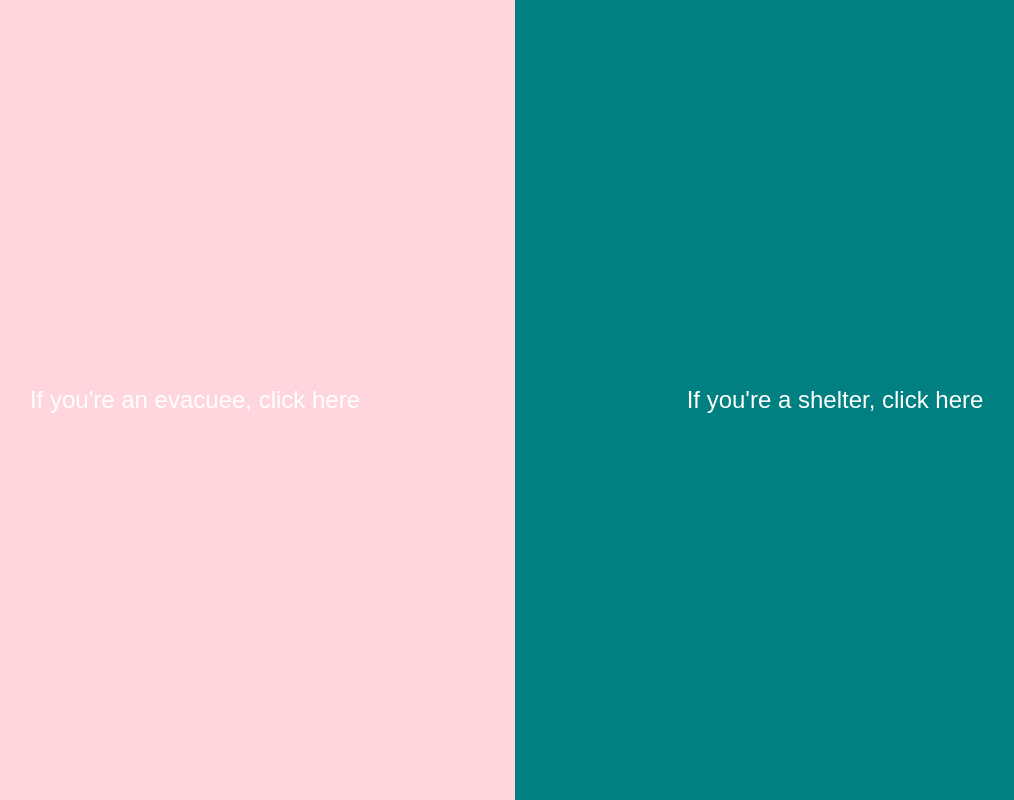
After one commit to kwarraich/lifelines_hackathon_25, a Flask app: template hackathon/templates/index.html in a window 1280 px wide. The commit adds this page. Shown: the whole page, without its empty margins (125-1139 px from the left). Run offline with Flask 3, Linux system fonts and the light colour scheme; the template is opened without the code that fills it, so the values that code supplies are empty.

Commit message:
landing page added; adjusments made to the adding resources page, and logic adjusted in the main.py to handle the landing page

```diff
--- a/hackathon/main.py
+++ b/hackathon/main.py
@@ -1,6 +1,5 @@
 import sqlite3
 from flask import Flask, render_template, request, redirect, url_for, session, g
-from werkzeug.security import generate_password_hash, check_password_hash
 
 app = Flask(__name__)
 app.secret_key = "supersecretkey"
@@ -31,29 +30,19 @@ def modify_db(query, args=()):
     conn.commit()
 
 @app.route('/')
-def home():
+def index():
+    # This serves the landing page where users can choose between evacuee or shelter.
+    return render_template('index.html')
+
+@app.route('/shelter_login')
+def shelter_login():
+    # Redirect users to the login page designed for shelters.
     return redirect(url_for('login'))
 
-@app.route('/register', methods=['GET', 'POST'])
-def register():
-    if request.method == 'POST':
-        username = request.form.get('username')
-        password = request.form.get('password')
-        shelter_name = request.form.get('shelter_name')
-
-        if not username or not password or not shelter_name:
-            return render_template('register.html', error="All fields are required.")
-
-        existing_user = query_db('select * from users where username = ?', [username], one=True)
-        if existing_user:
-            return render_template('register.html', error="Username already exists. Choose another.")
-
-        hashed_password = generate_password_hash(password)
-        modify_db('insert into users (username, password, shelter_name) values (?, ?, ?)',
-                  [username, hashed_password, shelter_name])
-        return redirect(url_for('login'))
-
-    return render_template('register.html')
+@app.route('/evacuee_action')
+def evacuee_action():
+    # Placeholder for whatever action/page you want evacuees to see.
+    return render_template('evacuee_page.html')  # Ensure this template is created.
 
 @app.route('/login', methods=['GET', 'POST'])
 def login():
@@ -69,7 +58,6 @@ def login():
             return redirect(url_for('manage_inventory'))
         else:
             return render_template('login.html', error="Invalid username or password")
-
     return render_template('login.html')
 
 @app.route('/manage_inventory', methods=['GET', 'POST'])
@@ -80,7 +68,7 @@ def manage_inventory():
     user_id = session['user_id']
     view_all = session.get('view_all', False)
 
-    if request.method == 'POST':
+    if request.method == 'POST' and not view_all:
         item_name = request.form['item_name']
         quantity = int(request.form['quantity'])
 
@@ -97,7 +85,6 @@ def manage_inventory():
 
     return render_template('manage_inventory.html', inventory=inventory, view_all=view_all)
 
-
 @app.route('/update_quantity/<int:item_id>', methods=['POST'])
 def update_quantity(item_id):
     if 'user_id' not in session:
@@ -107,11 +94,10 @@ def update_quantity(item_id):
     modify_db('update resources set quantity = ? where id = ?', [new_quantity, item_id])
     return redirect(url_for('manage_inventory'))
 
-@app.route('/welcome')
-def welcome():
-    if 'username' not in session:
-        return redirect(url_for('login'))
-    return render_template('welcome.html', username=session['username'])
+@app.route('/logout')
+def logout():
+    session.clear()
+    return redirect(url_for('login'))
 
 @app.route('/toggle_view', methods=['GET'])
 def toggle_view():
@@ -122,11 +108,6 @@ def toggle_view():
     session['view_all'] = not view_all
     return redirect(url_for('manage_inventory'))
 
-@app.route('/logout')
-def logout():
-    session.clear()
-    return redirect(url_for('login'))
-
 if __name__ == '__main__':
     with app.app_context():
         # Ensure tables are created and the database is initialized
--- /dev/null
+++ b/hackathon/templates/index.html
@@ -0,0 +1,64 @@
+<!DOCTYPE html>
+<html lang="en">
+<head>
+    <meta charset="UTF-8">
+    <meta name="viewport" content="width=device-width, initial-scale=1.0">
+    <title>Welcome</title>
+    <style>
+        body, html {
+            margin: 0;
+            padding: 0;
+            height: 100%;  /* Make sure the html and body cover the full height of the viewport */
+            overflow: hidden;  /* Hide scrollbars if any */
+            font-family: Arial, sans-serif;
+        }
+        .container {
+            display: flex;
+            width: 100vw;  /* Use viewport width to cover the full width */
+            height: 100vh;  /* Use viewport height to cover the full height */
+            margin: 0;  /* Remove any default margins */
+        }
+        .half {
+            flex: 1;
+            display: flex;
+            justify-content: center;
+            align-items: center;
+            font-size: 24px;
+            cursor: pointer;
+            width: 50%;  /* Explicitly define width to avoid any rendering discrepancies */
+            transition: background-color 0.3s; /* Smooth background color transition */
+        }
+        .left {
+            background-color: #FFC0CB;  /* Light pink */
+        }
+        .right {
+            background-color: #008080;  /* Teal */
+        }
+        a {
+            color: white;
+            text-decoration: none;
+            width: 100%;
+            height: 100%;
+            display: flex;
+            align-items: center;
+            justify-content: center;
+        }
+        .left:hover {
+            background-color: #FFD6DE;  /* Slightly lighter pink */
+        }
+        .right:hover {
+            background-color: #009999;  /* Slightly lighter teal */
+        }
+    </style>
+</head>
+<body>
+    <div class="container">
+        <div class="half left">
+            <a href="/evacuee_action">If you're an evacuee, click here</a>
+        </div>
+        <div class="half right">
+            <a href="/shelter_login">If you're a shelter, click here</a>
+        </div>
+    </div>
+</body>
+</html>
```
Also changed, not shown: hackathon/templates/evacuee_page.html (added, +27 -0 lines), hackathon/templates/manage_inventory.html (+36 -3 lines).
